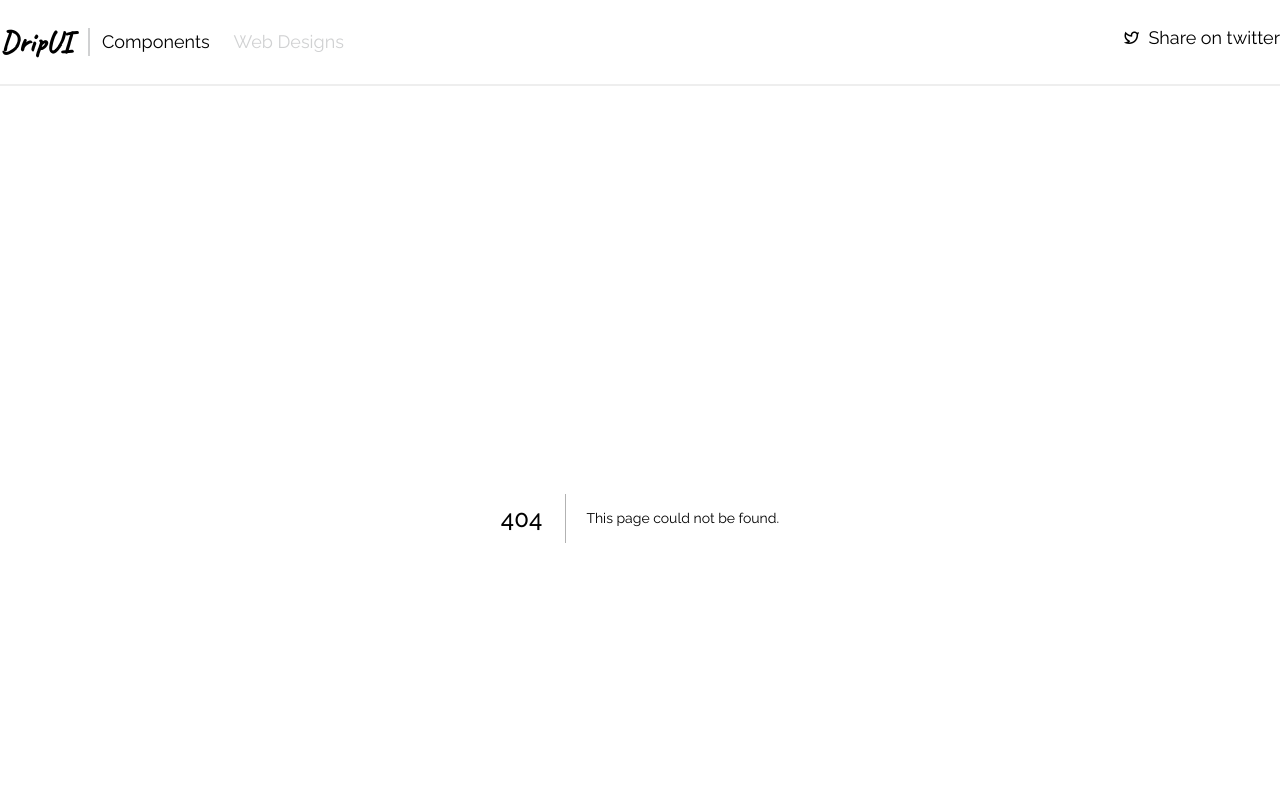
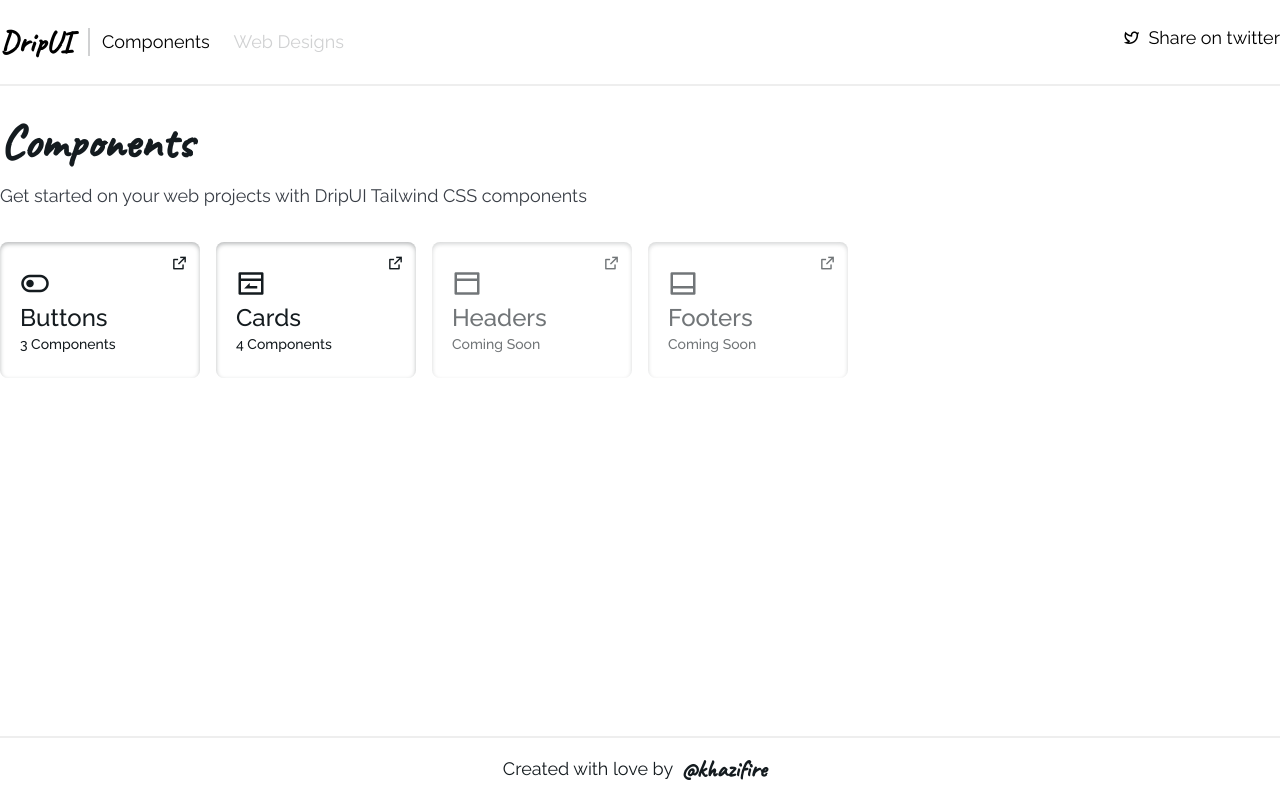
Before and after one commit to khazifire/DripUI, a Next.js app: page /docs in a window 1280 px wide. Before the commit this address had no page. Shown: the top 800 px of the page. Built offline with nearby package versions, Linux system fonts and the light colour scheme.

Commit message:
[FIX]: renamed component folder in pages to docs

```diff
--- a/components/layout/Header.js
+++ b/components/layout/Header.js
@@ -9,7 +9,7 @@ const Header = () => {
                           <a className="text-2xl font-bold md:text-3xl font-Cursive">DripUI</a>
                       </Link>
 
-                      <Link href="/components">
+                      <Link href="/docs">
                           <a className="pl-3 text-sm border-l-2 md:text-lg border-drip-black/20 hover:text-drip-black/80">Components</a>
                       </Link>
 
--- a/components/other/ComponentListing.js
+++ b/components/other/ComponentListing.js
@@ -41,7 +41,7 @@ const ComponentListing = ({featured=0}) => {
     return (
         <div className='grid grid-cols-2 gap-4 my-1 md:grid-cols-4 xl:grid-cols-6'>
             {(list||components)?.map((component) =>(
-                <Link key={component.name} href={`/components/${(component.count)?component.name :'#'}`}>
+                <Link key={component.name} href={`/docs/${(component.count)?component.name :'#'}`}>
                     <a  className={`${(!component.count)?'opacity-60 pointer-events-none' :''} group component-listing-a `}>
                         <i className={`${component.icon} text-3xl`}></i>
                         {component.name}
```
Also changed, not shown: pages/docs/buttons.js (renamed from pages/components/buttons.js), pages/docs/cards.js (renamed from pages/components/cards.js), pages/docs/index.js (renamed from pages/components/index.js), public/grid.svg (added).
